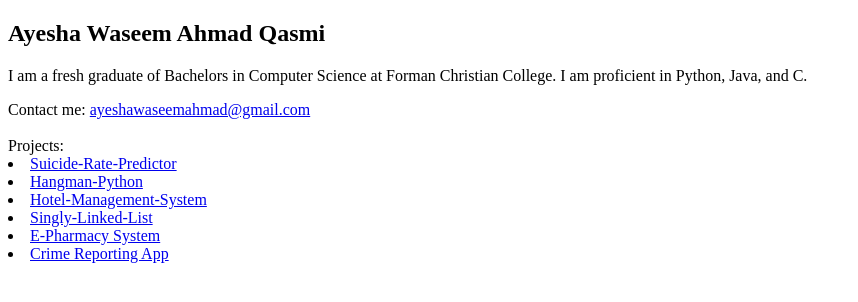
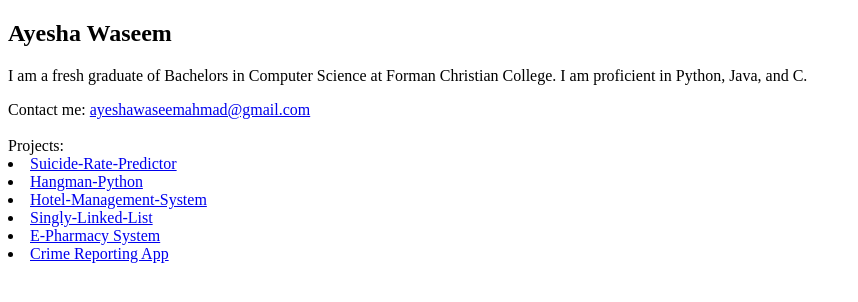
Before and after one commit to AyeshaWaseemAhmadQasmi/ayeshawaseemahmadqasmi.github.io, a plain HTML site: page index.html in a window 1280 px wide. Shown: the whole page, without its empty margins (0-858 px from the left). Drawn offline with Linux system fonts and the light colour scheme.

Commit message:
Update index.html

```diff
--- a/index.html
+++ b/index.html
@@ -4,7 +4,7 @@
     </head>
     <body>
         <title>Ayesha Website</title>
-        <h2>Ayesha Waseem Ahmad Qasmi</h2>
+        <h2>Ayesha Waseem</h2>
         <p>I am a fresh graduate of Bachelors in Computer Science at Forman Christian College. I am proficient in Python, Java, and C.</p>
         Contact me: <a href="mailto:ayeshawaseemahmad@gmail.com">ayeshawaseemahmad@gmail.com</a>
         <br>
```
